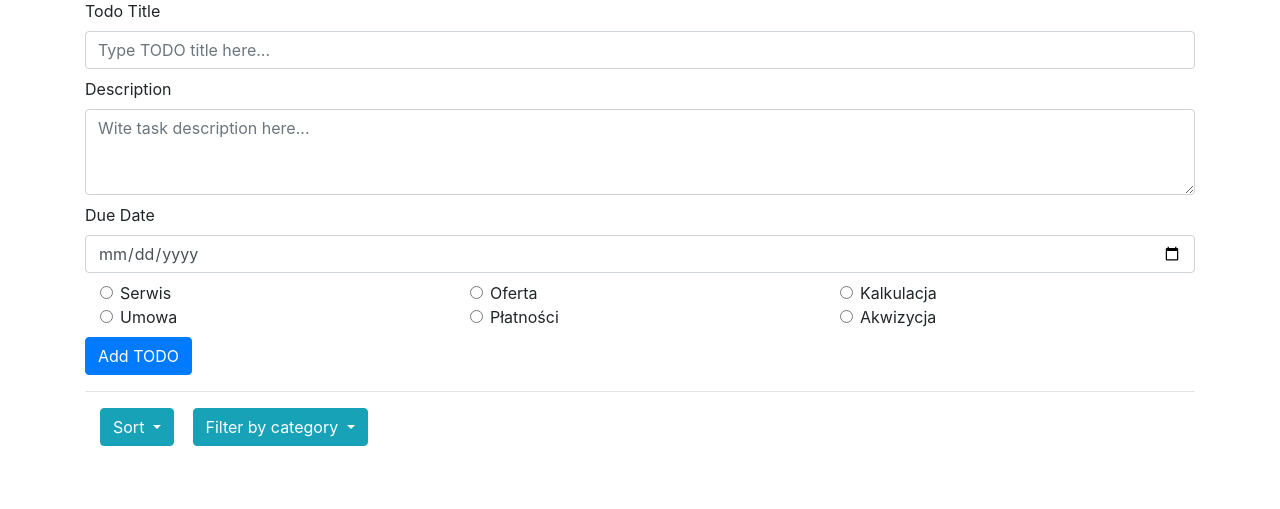
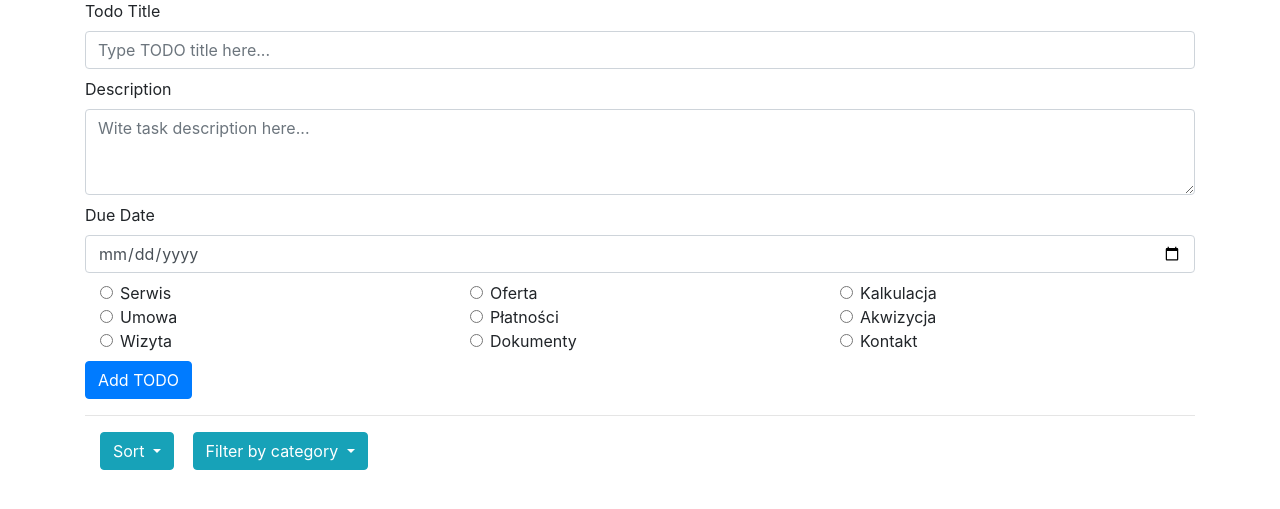
Before and after one commit to michaltyczynski1993/CustomersTaskSystem, a Flask app: page /todo in a window 1280 px wide. Shown: the part 146-655 px from the top of the page. Run offline with Flask 2, Linux system fonts and the light colour scheme; data that the repository does not hold is empty.

Commit message:
Added more options in category for db

```diff
--- a/templates/todo.html
+++ b/templates/todo.html
@@ -77,6 +77,27 @@
             </div>
           </div>
 
+          <div class="col-4">
+            <div class="form-check">
+              <input class="form-check-input" type="radio" name="category" id="agreement-id" value="Wizyta">
+              <label class="form-check-label" for="agreement-id">Wizyta</label>
+            </div>
+          </div>
+
+          <div class="col-4">
+            <div class="form-check">
+              <input class="form-check-input" type="radio" name="category" id="agreement-id" value="Dokumenty">
+              <label class="form-check-label" for="agreement-id">Dokumenty</label>
+            </div>
+          </div>
+
+          <div class="col-4">
+            <div class="form-check">
+              <input class="form-check-input" type="radio" name="category" id="agreement-id" value="Kontakt">
+              <label class="form-check-label" for="agreement-id">Kontakt</label>
+            </div>
+          </div>
+
         </div>
       </div>
     </div>
@@ -126,6 +147,12 @@
               <a class="dropdown-item" href="/filter/{{'Płatności'}}">Płatności</a>
               <div class="dropdown-divider"></div>
               <a class="dropdown-item" href="/filter/{{'Akwizycja'}}">Akwizycja</a>
+              <div class="dropdown-divider"></div>
+              <a class="dropdown-item" href="/filter/{{'Wizyta'}}">Wizyta</a>
+              <div class="dropdown-divider"></div>
+              <a class="dropdown-item" href="/filter/{{'Dokumenty'}}">Dokumenty</a>
+              <div class="dropdown-divider"></div>
+              <a class="dropdown-item" href="/filter/{{'Kontakt'}}">Kontakt</a>
             </div>
           </div>
 
```
